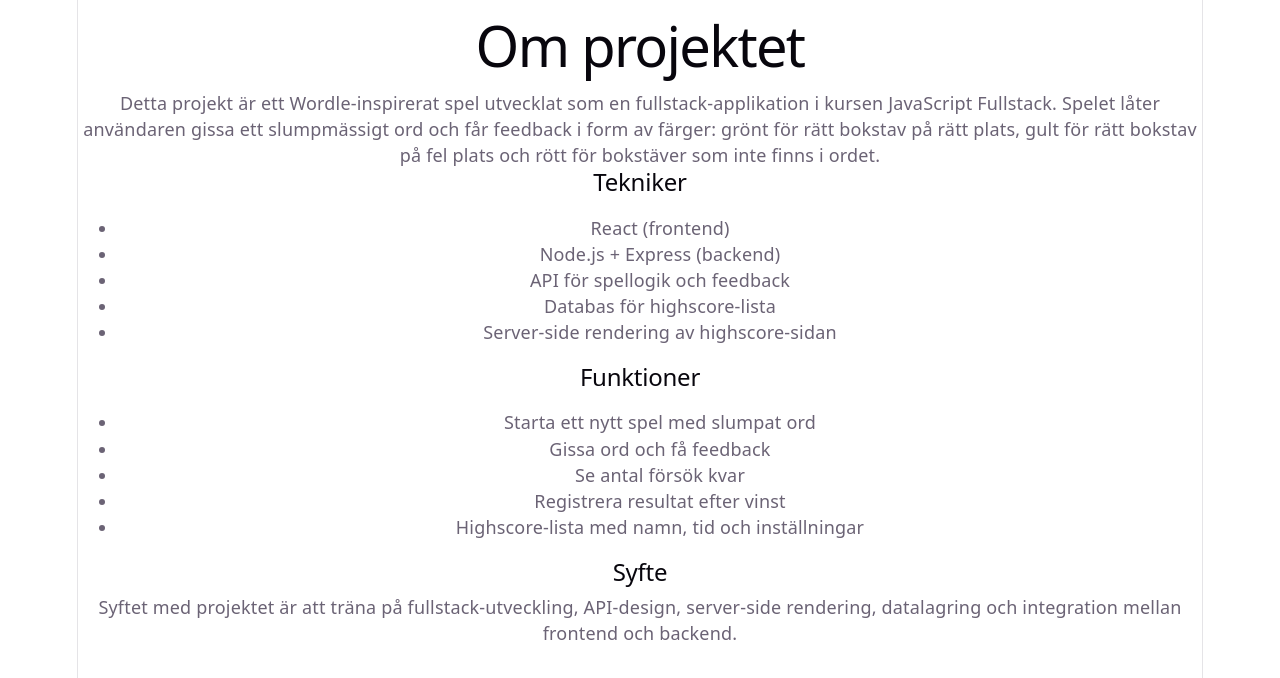
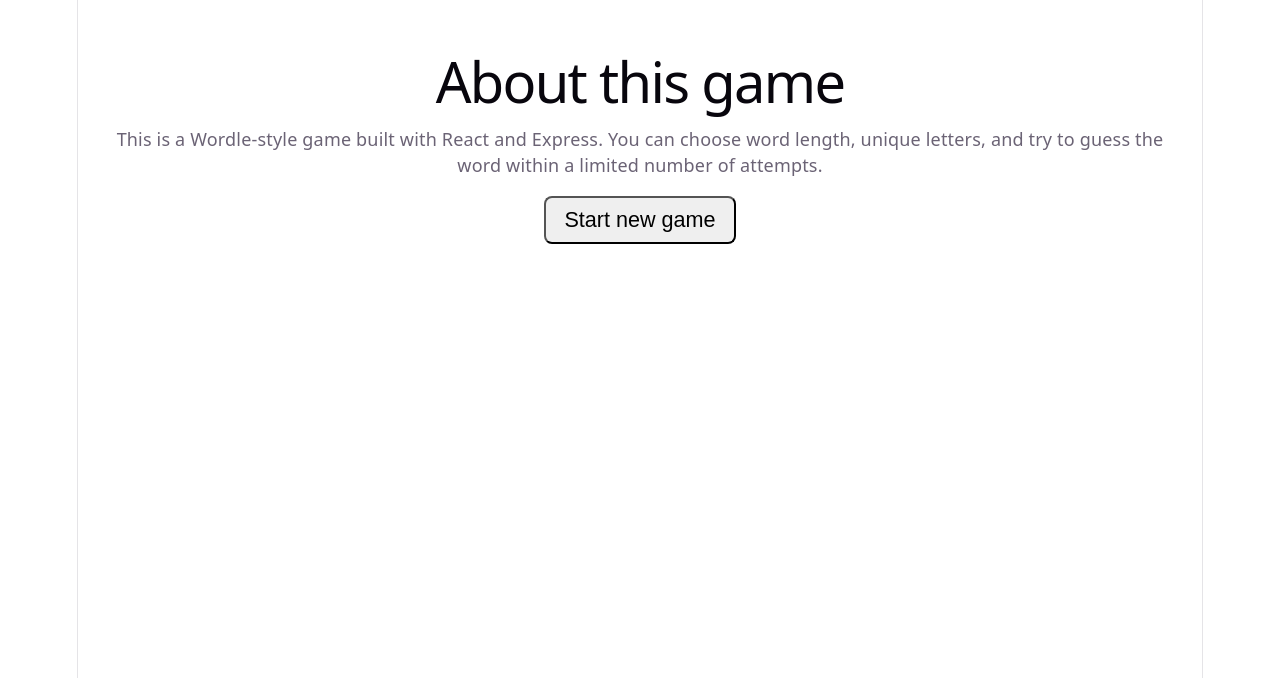
Before and after one commit to elinmolinder1-ai/B7Uppgift-WordleGame, a React app in the folder frontend/: page /about in a window 1280 px wide. Shown: the top 678 px of the page. Built offline with nearby package versions, Linux system fonts and the light colour scheme; the HTML template or start-up script is replaced by a standard one.

Commit message:
Add a more correct about page

```diff
--- a/frontend/src/pages/AboutPage.jsx
+++ b/frontend/src/pages/AboutPage.jsx
@@ -1,38 +1,35 @@
+// This page shows information about the game.
+// It also includes a button to start a new game.
+
+import { useNavigate } from "react-router-dom";
+
 export default function AboutPage() {
+  const navigate = useNavigate();
+
   return (
-    <div className="about-container">
-      <h1>Om projektet</h1>
+    <div style={{ padding: "2rem" }}>
+      <h1>About this game</h1>
 
+      {/* Simple description */}
       <p>
-        Detta projekt är ett Wordle-inspirerat spel utvecklat som en fullstack-applikation
-        i kursen JavaScript Fullstack. Spelet låter användaren gissa ett slumpmässigt ord
-        och får feedback i form av färger: grönt för rätt bokstav på rätt plats, gult för
-        rätt bokstav på fel plats och rött för bokstäver som inte finns i ordet.
+        This is a Wordle-style game built with React and Express.
+        You can choose word length, unique letters, and try to guess the word
+        within a limited number of attempts.
       </p>
 
-      <h2>Tekniker</h2>
-      <ul>
-        <li>React (frontend)</li>
-        <li>Node.js + Express (backend)</li>
-        <li>API för spellogik och feedback</li>
-        <li>Databas för highscore-lista</li>
-        <li>Server-side rendering av highscore-sidan</li>
-      </ul>
-
-      <h2>Funktioner</h2>
-      <ul>
-        <li>Starta ett nytt spel med slumpat ord</li>
-        <li>Gissa ord och få feedback</li>
-        <li>Se antal försök kvar</li>
-        <li>Registrera resultat efter vinst</li>
-        <li>Highscore-lista med namn, tid och inställningar</li>
-      </ul>
-
-      <h2>Syfte</h2>
-      <p>
-        Syftet med projektet är att träna på fullstack-utveckling, API-design,
-        server-side rendering, datalagring och integration mellan frontend och backend.
-      </p>
+      {/* Button to go back and start a new game */}
+      <button
+        onClick={() => navigate("/")}
+        style={{
+          padding: "0.5rem 1rem",
+          fontSize: "1.2rem",
+          cursor: "pointer",
+          marginTop: "1rem",
+          borderRadius: "8px"
+        }}
+      >
+        Start new game
+      </button>
     </div>
   );
 }
```
